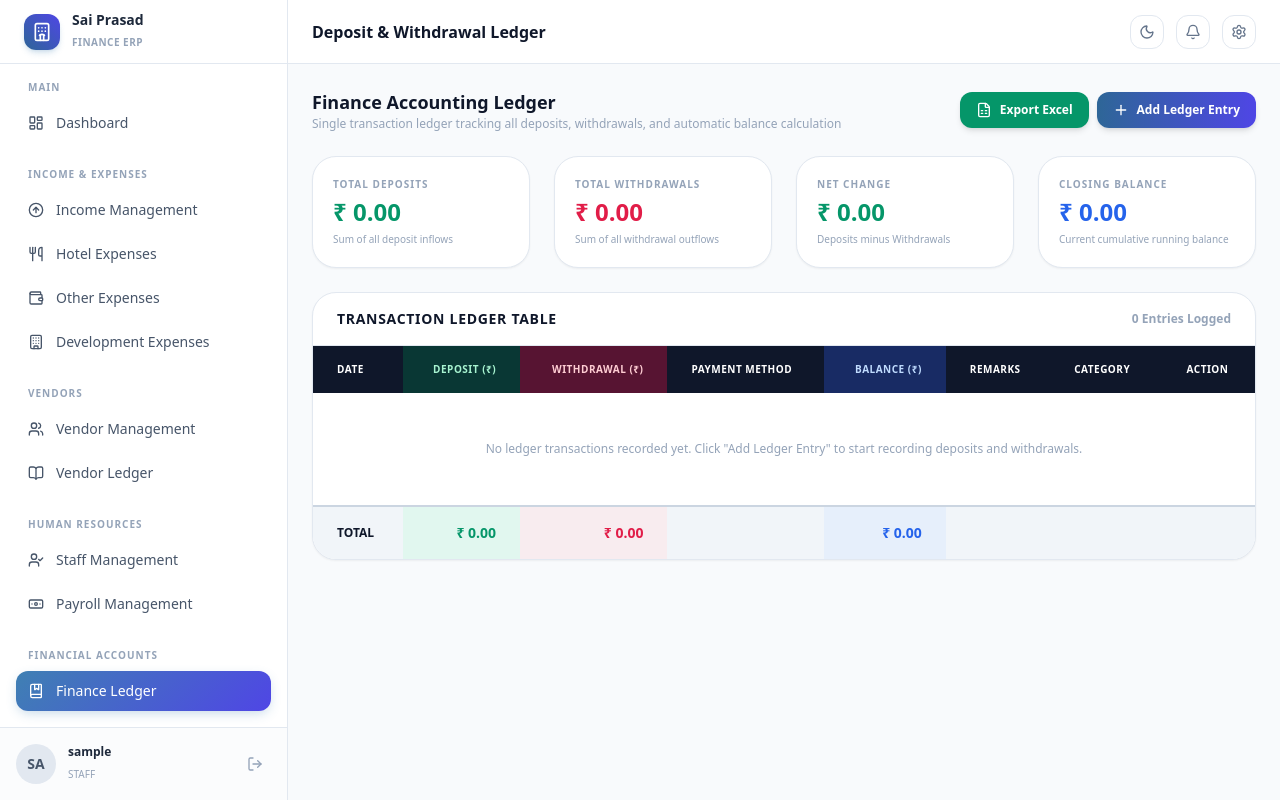
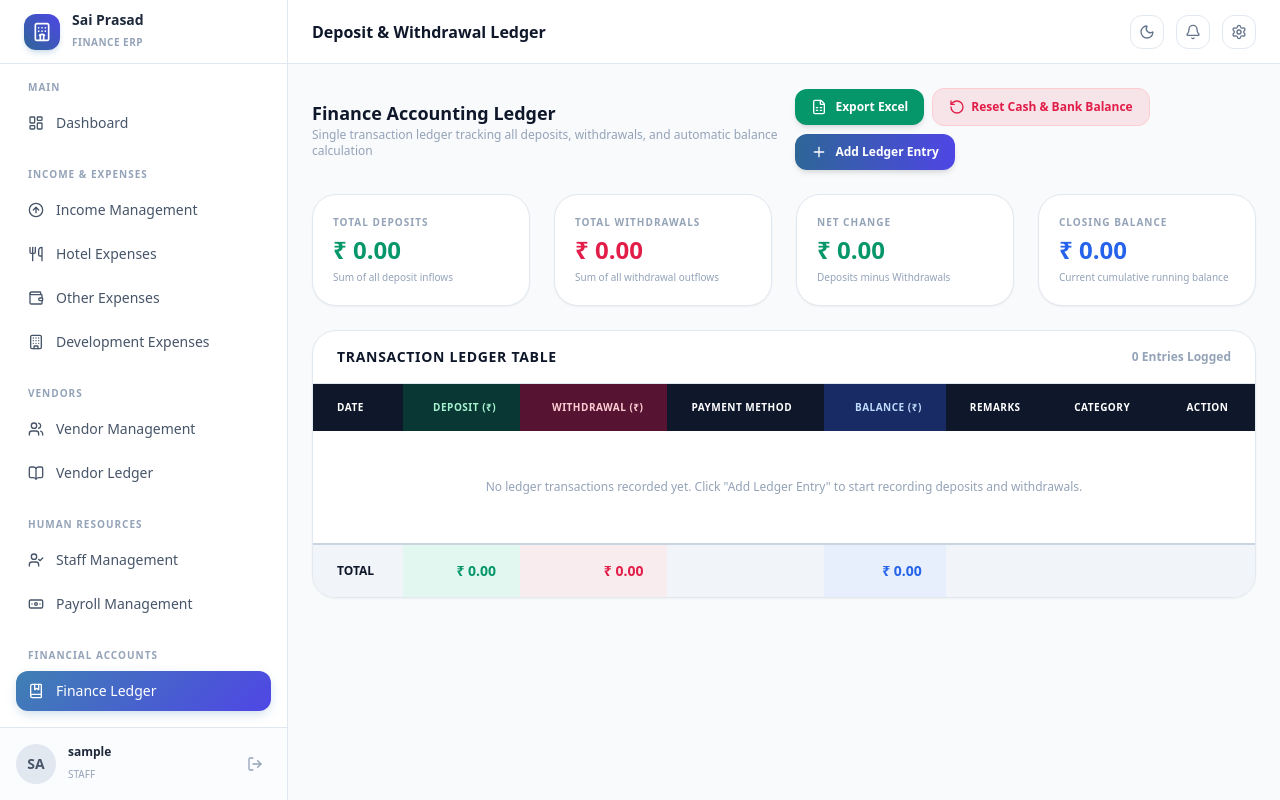
Before and after one commit to Apurva-jpg963/hotel-inventery-management, a Flask app: page /finance/ in a window 1280 px wide. Run offline with Flask 3, Linux system fonts and the light colour scheme; the visitor is signed in with stand-in values (Sample User, id 1); data that the repository does not hold is empty; some libraries are stand-ins or nearby versions.

Commit message:
Enable Delete button on all CashBook ledger entries and add Reset Cash & Bank Balance option

```diff
--- a/app/blueprints/finance/routes.py
+++ b/app/blueprints/finance/routes.py
@@ -296,6 +296,16 @@ def ledger_delete(entry_id):
     db.session.commit()
     flash("Ledger entry deleted successfully.", "success")
     return redirect(url_for('finance.index', tab='ledger'))
+
+
+@finance_bp.route('/ledger/clear', methods=['POST'])
+@login_required
+def ledger_clear():
+    CashBook.query.delete()
+    db.session.commit()
+    flash("Cash Book transactions cleared and Cash & Bank balances reset to ₹0.00.", "success")
+    return redirect(url_for('finance.index', tab='ledger'))
+
 
 
 # =========================================================================
--- a/app/templates/finance/ledger.html
+++ b/app/templates/finance/ledger.html
@@ -12,10 +12,15 @@
             <h3 class="text-lg font-bold text-slate-900 dark:text-white">Finance Accounting Ledger</h3>
             <p class="text-xs text-slate-400">Single transaction ledger tracking all deposits, withdrawals, and automatic balance calculation</p>
         </div>
-        <div class="flex gap-2 self-start sm:self-auto">
+        <div class="flex items-center gap-2 flex-wrap self-start sm:self-auto">
             <a href="{{ url_for('reports.export', type='finance') }}" class="flex items-center gap-2 bg-emerald-600 hover:bg-emerald-700 text-white text-xs font-semibold py-2.5 px-4 rounded-xl shadow-md transition-all">
                 <i data-lucide="file-spreadsheet" class="w-4 h-4"></i> Export Excel
             </a>
+            <form method="POST" action="{{ url_for('finance.ledger_clear') }}" onsubmit="return confirm('Are you sure you want to clear all cashbook transactions and reset Cash & Bank balances to ₹0.00?');" class="inline">
+                <button type="submit" class="flex items-center gap-1.5 bg-rose-600/10 hover:bg-rose-600 text-rose-600 hover:text-white dark:text-rose-400 dark:hover:text-white text-xs font-semibold py-2.5 px-4 rounded-xl transition-all border border-rose-200 dark:border-rose-900/50">
+                    <i data-lucide="rotate-ccw" class="w-4 h-4"></i> Reset Cash & Bank Balance
+                </button>
+            </form>
             <a href="{{ url_for('finance.ledger_add') }}" class="flex items-center gap-2 bg-gradient-to-r from-primary-600 to-indigo-600 hover:from-primary-700 hover:to-indigo-700 text-white text-xs font-semibold py-2.5 px-4 rounded-xl shadow-md transition-all">
                 <i data-lucide="plus" class="w-4 h-4"></i> Add Ledger Entry
             </a>
@@ -122,15 +127,11 @@
 
                         <!-- Action -->
                         <td class="px-6 py-4 text-center whitespace-nowrap">
-                            {% if item.source == 'FinanceLedger' %}
                             <form method="POST" action="{{ url_for('finance.ledger_delete', entry_id=item.id) }}" onsubmit="return confirm('Delete this ledger entry?');" class="inline">
                                 <button type="submit" class="p-1.5 rounded-lg text-slate-400 hover:text-rose-500 hover:bg-slate-100 dark:hover:bg-slate-800 transition-colors" title="Delete Entry">
                                     <i data-lucide="trash-2" class="w-4 h-4"></i>
                                 </button>
                             </form>
-                            {% else %}
-                            <span class="text-[10px] text-slate-400 italic">Auto-logged</span>
-                            {% endif %}
                         </td>
                     </tr>
                     {% else %}
```
